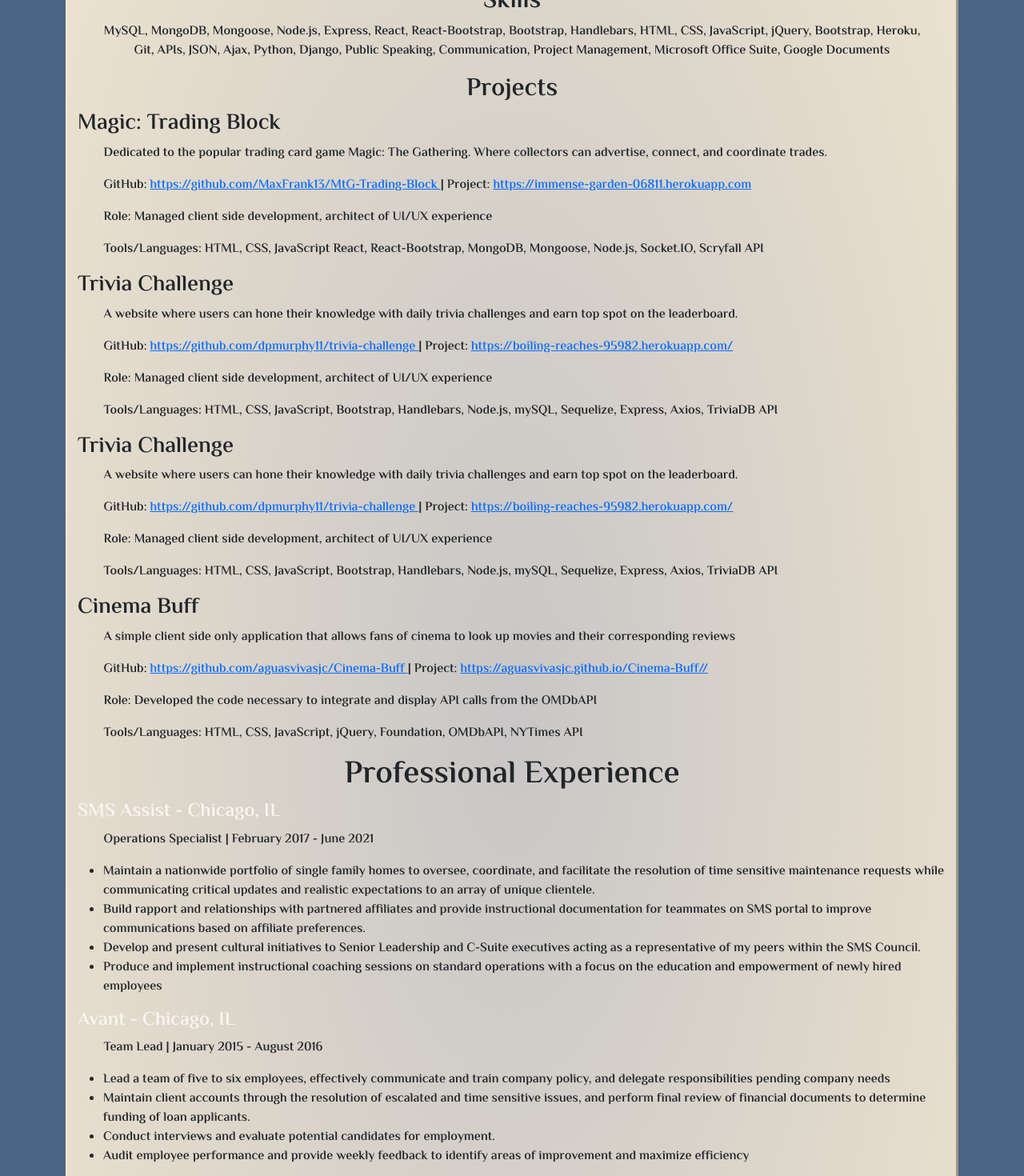
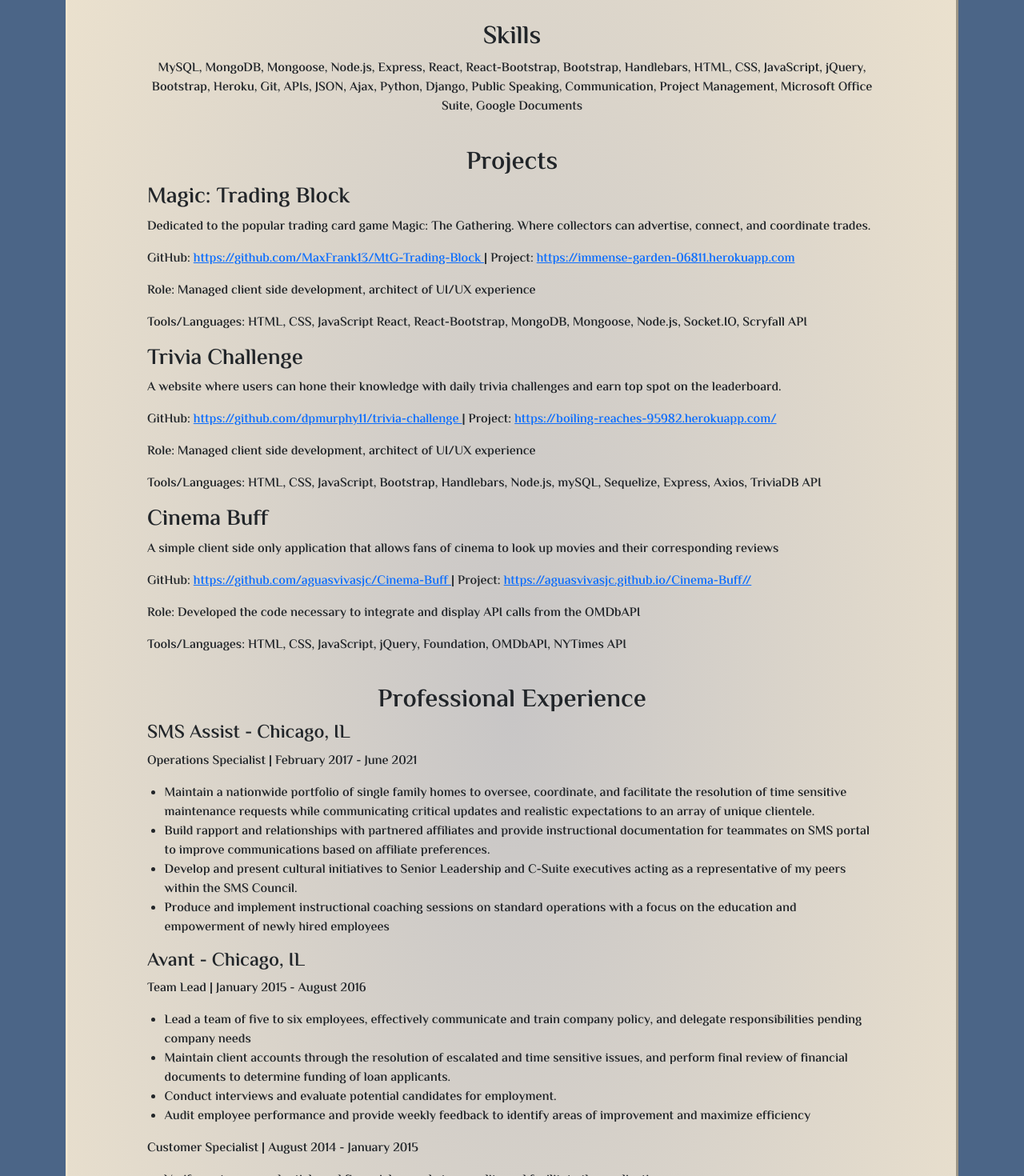
Before and after one commit to aaburzak/aaron_react_portfolio, a React (Create React App) app: page /resume in a window 1280 px wide. Shown: the part 460-1930 px from the top of the page at 80% size. Built offline with nearby package versions, Linux system fonts and the light colour scheme.

Commit message:
finished formatting of resume displayed on Resume page

```diff
--- a/src/index.css
+++ b/src/index.css
@@ -33,10 +33,6 @@
 }
 
 
-
-h4{
-  color: var(--lightBeige);
-}
 p{
   margin: 3%;
   /* color: var(--navWhite); */
@@ -146,3 +142,23 @@
     margin-right: 5%;
     border-radius: 5%;
   }
+
+  .resStyle{
+    padding-left: 5%;
+    padding-right: 5%;
+  }
+
+  .resProjectStyle{
+    padding-left: 8%;
+    padding-right: 8%;
+  }
+
+
+  .resTitle{
+    padding-top: 2%;
+  }
+
+  .resListStyle{
+    padding-left: 10%;
+    padding-right: 8%;
+  }
--- a/src/pages/Resume.js
+++ b/src/pages/Resume.js
@@ -10,7 +10,7 @@
 
 
     return(
-      <Container className="containerStyle">
+      <Container className="containerStyle ">
       {/* <Row>
         <Col className="portHead">
           <h1>Resume</h1>
@@ -35,7 +35,7 @@
       <Row>
         <Col className="text-center">
         <h2>Summary</h2>
-        <p>Front-end web developer with a resolute understanding of the imperative need for an enjoyable and intuitive user experience. Forged in a history of entertainment and customer
+        <p className ="resStyle">Front-end web developer with a resolute understanding of the imperative need for an enjoyable and intuitive user experience. Forged in a history of entertainment and customer
         service, and recently certified full stack development through the University of New Hampshire with freshly required skills in Javascript, CSS, React.js, and responsive web design.
         Known for critical thinking, communication, and penchant for design, my goal is to improve myself with each project as I strive to create innovative and captivating user interfaces.
         I am passionate and excited to leverage my skills as part of a team of quality oriented collaborators who share in these ambitions.</p>
@@ -43,58 +43,49 @@
       </Row>
       <Row>
         <Col className="text-center">
-        <h2>Skills</h2>
-        <p>MySQL, MongoDB, Mongoose, Node.js, Express, React, React-Bootstrap, Bootstrap, Handlebars, HTML, CSS, JavaScript, jQuery, Bootstrap, Heroku, Git, APIs, JSON, Ajax, Python,
+        <h2 className="resTitle">Skills</h2>
+        <p className="resStyle">MySQL, MongoDB, Mongoose, Node.js, Express, React, React-Bootstrap, Bootstrap, Handlebars, HTML, CSS, JavaScript, jQuery, Bootstrap, Heroku, Git, APIs, JSON, Ajax, Python,
         Django, Public Speaking, Communication, Project Management, Microsoft Office Suite, Google Documents</p>
         </Col>
       </Row>
       <Row>
         <Col>
-        <h2 className="text-center">Projects</h2>
-        <h3>Magic: Trading Block</h3>
-        <p>Dedicated to the popular trading card game Magic: The Gathering. Where collectors can advertise, connect, and coordinate trades.</p>
-        <p>GitHub: <a href="https://github.com/MaxFrank13/MtG-Trading-Block">https://github.com/MaxFrank13/MtG-Trading-Block </a>| Project: <a href="https://immense-garden-06811.herokuapp.com">https://immense-garden-06811.herokuapp.com</a></p>
-        <p>Role: Managed client side development, architect of UI/UX experience
+        <h2 className="text-center resTitle">Projects</h2>
+        <h3 className="resProjectStyle">Magic: Trading Block</h3>
+        <p className="resStyle">Dedicated to the popular trading card game Magic: The Gathering. Where collectors can advertise, connect, and coordinate trades.</p>
+        <p className="resStyle">GitHub: <a href="https://github.com/MaxFrank13/MtG-Trading-Block">https://github.com/MaxFrank13/MtG-Trading-Block </a>| Project: <a href="https://immense-garden-06811.herokuapp.com">https://immense-garden-06811.herokuapp.com</a></p>
+        <p className="resStyle">Role: Managed client side development, architect of UI/UX experience
         </p>
-        <p>Tools/Languages: HTML, CSS, JavaScript React, React-Bootstrap, MongoDB, Mongoose, Node.js, Socket.IO, Scryfall API</p>
+        <p className="resStyle">Tools/Languages: HTML, CSS, JavaScript React, React-Bootstrap, MongoDB, Mongoose, Node.js, Socket.IO, Scryfall API</p>
+        </Col>
+      </Row>
+
+      <Row>
+        <Col>
+        <h3 className="resProjectStyle">Trivia Challenge</h3>
+        <p className="resStyle">A website where users can hone their knowledge with daily trivia challenges and earn top spot on the leaderboard.</p>
+        <p className="resStyle">GitHub: <a href="https://github.com/dpmurphy11/trivia-challenge">https://github.com/dpmurphy11/trivia-challenge </a>| Project: <a href="https://boiling-reaches-95982.herokuapp.com/">https://boiling-reaches-95982.herokuapp.com/</a></p>
+        <p className="resStyle">Role: Managed client side development, architect of UI/UX experience
+        </p>
+        <p className="resStyle">Tools/Languages: HTML, CSS, JavaScript, Bootstrap, Handlebars, Node.js, mySQL, Sequelize, Express, Axios, TriviaDB API</p>
         </Col>
       </Row>
       <Row>
         <Col>
-        <h3>Trivia Challenge</h3>
-        <p>A website where users can hone their knowledge with daily trivia challenges and earn top spot on the leaderboard.</p>
-        <p>GitHub: <a href="https://github.com/dpmurphy11/trivia-challenge">https://github.com/dpmurphy11/trivia-challenge </a>| Project: <a href="https://boiling-reaches-95982.herokuapp.com/">https://boiling-reaches-95982.herokuapp.com/</a></p>
-        <p>Role: Managed client side development, architect of UI/UX experience
+        <h3 className="resProjectStyle">Cinema Buff</h3>
+        <p className="resStyle">A simple client side only application that allows fans of cinema to look up movies and their corresponding reviews</p>
+        <p className="resStyle">GitHub: <a href="https://github.com/aguasvivasjc/Cinema-Buff">https://github.com/aguasvivasjc/Cinema-Buff </a>| Project: <a href="https://aguasvivasjc.github.io/Cinema-Buff/">https://aguasvivasjc.github.io/Cinema-Buff//</a></p>
+        <p className="resStyle">Role: Developed the code necessary to integrate and display API calls from the OMDbAPI
         </p>
-        <p>Tools/Languages: HTML, CSS, JavaScript, Bootstrap, Handlebars, Node.js, mySQL, Sequelize, Express, Axios, TriviaDB API</p>
+        <p className="resStyle">Tools/Languages: HTML, CSS, JavaScript, jQuery, Foundation, OMDbAPI, NYTimes API</p>
         </Col>
       </Row>
       <Row>
         <Col>
-        <h3>Trivia Challenge</h3>
-        <p>A website where users can hone their knowledge with daily trivia challenges and earn top spot on the leaderboard.</p>
-        <p>GitHub: <a href="https://github.com/dpmurphy11/trivia-challenge">https://github.com/dpmurphy11/trivia-challenge </a>| Project: <a href="https://boiling-reaches-95982.herokuapp.com/">https://boiling-reaches-95982.herokuapp.com/</a></p>
-        <p>Role: Managed client side development, architect of UI/UX experience
-        </p>
-        <p>Tools/Languages: HTML, CSS, JavaScript, Bootstrap, Handlebars, Node.js, mySQL, Sequelize, Express, Axios, TriviaDB API</p>
-        </Col>
-      </Row>
-      <Row>
-        <Col>
-        <h3>Cinema Buff</h3>
-        <p>A simple client side only application that allows fans of cinema to look up movies and their corresponding reviews</p>
-        <p>GitHub: <a href="https://github.com/aguasvivasjc/Cinema-Buff">https://github.com/aguasvivasjc/Cinema-Buff </a>| Project: <a href="https://aguasvivasjc.github.io/Cinema-Buff/">https://aguasvivasjc.github.io/Cinema-Buff//</a></p>
-        <p>Role: Developed the code necessary to integrate and display API calls from the OMDbAPI
-        </p>
-        <p>Tools/Languages: HTML, CSS, JavaScript, jQuery, Foundation, OMDbAPI, NYTimes API</p>
-        </Col>
-      </Row>
-      <Row>
-        <Col>
-        <h1 className="text-center">Professional Experience</h1>
-        <h4>SMS Assist - Chicago, IL</h4>
-        <p>Operations Specialist | February 2017 - June 2021</p>
-        <ul>
+        <h2 className="text-center resTitle">Professional Experience</h2>
+        <h4 className="resProjectStyle">SMS Assist - Chicago, IL</h4>
+        <p className="resStyle">Operations Specialist | February 2017 - June 2021</p>
+        <ul className="resListStyle">
           <li>Maintain a nationwide portfolio of single family homes to oversee, coordinate, and facilitate the resolution of time sensitive maintenance requests while
 communicating critical updates and realistic expectations to an array of unique clientele.</li>
           <li>Build rapport and relationships with partnered affiliates and provide instructional documentation for teammates on SMS portal to improve communications based on
@@ -106,24 +97,24 @@
       </Row>
       <Row>
         <Col>
-        <h4>Avant - Chicago, IL</h4>
-        <p>Team Lead | January 2015 - August 2016</p>
-        <ul>
+        <h4 className="resProjectStyle">Avant - Chicago, IL</h4>
+        <p className="resStyle">Team Lead | January 2015 - August 2016</p>
+        <ul className="resListStyle">
           <li>Lead a team of five to six employees, effectively communicate and train company policy, and delegate responsibilities pending company needs</li>
           <li>Maintain client accounts through the resolution of escalated and time sensitive issues, and perform final review of financial documents to determine funding of loan
 applicants.</li>
           <li>Conduct interviews and evaluate potential candidates for employment.</li>
           <li>Audit employee performance and provide weekly feedback to identify areas of improvement and maximize efficiency</li>
         </ul>
-        <p>Customer Specialist | August 2014 - January 2015</p>
-        <ul>
+        <p className="resStyle">Customer Specialist | August 2014 - January 2015</p>
+        <ul className="resListStyle">
           <li>Verify customer credentials and financial records to expedite and facilitate the application process</li>
           <li>Receive and resolve a wide spectrum of customer inquiries, requests, and concerns with an empathetic and professional demeanor.</li>
         </ul>
         </Col>
       </Row>
       <Row className="text-center">
-      <h1>Education</h1>
+      <h1 className="resTitle">Education</h1>
         <Col>
           University of New Hampshire, Durham, NH
           <p>M.E.R.N. Full Stack Web Development</p>
```
